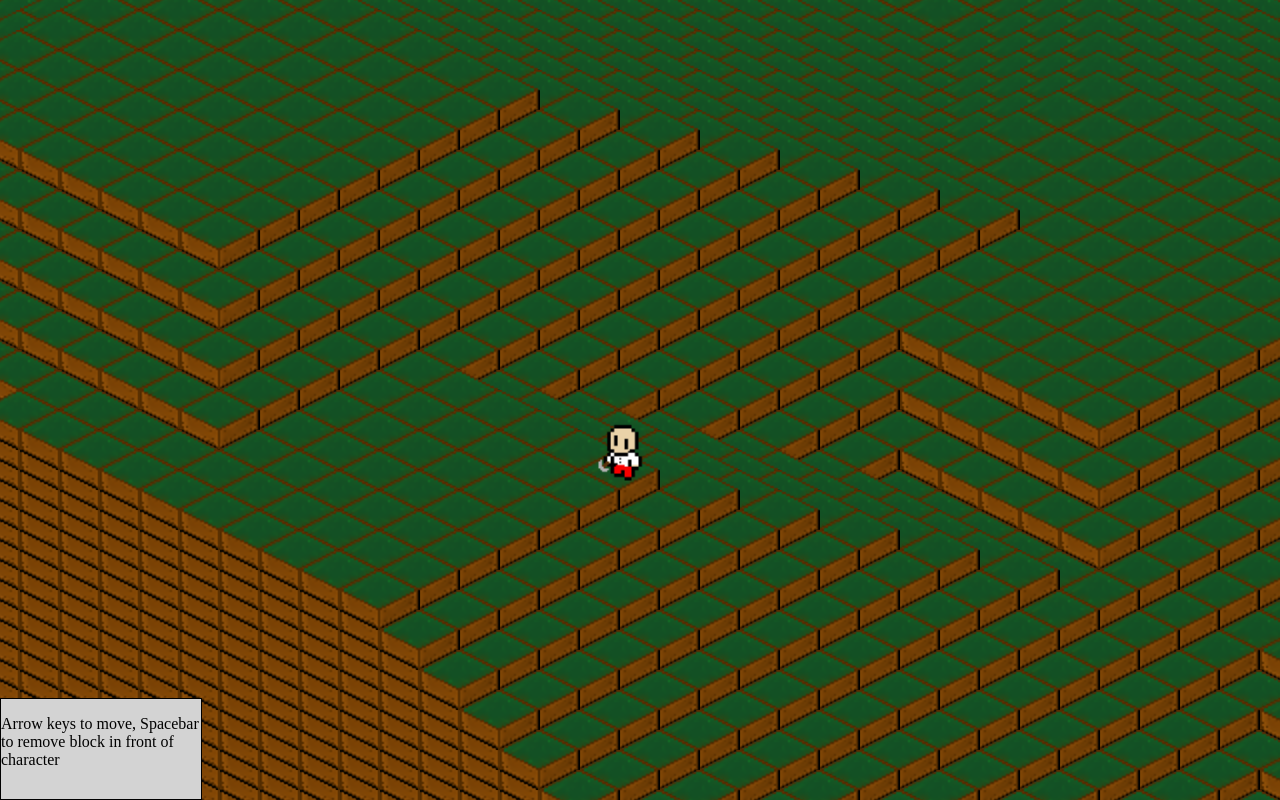
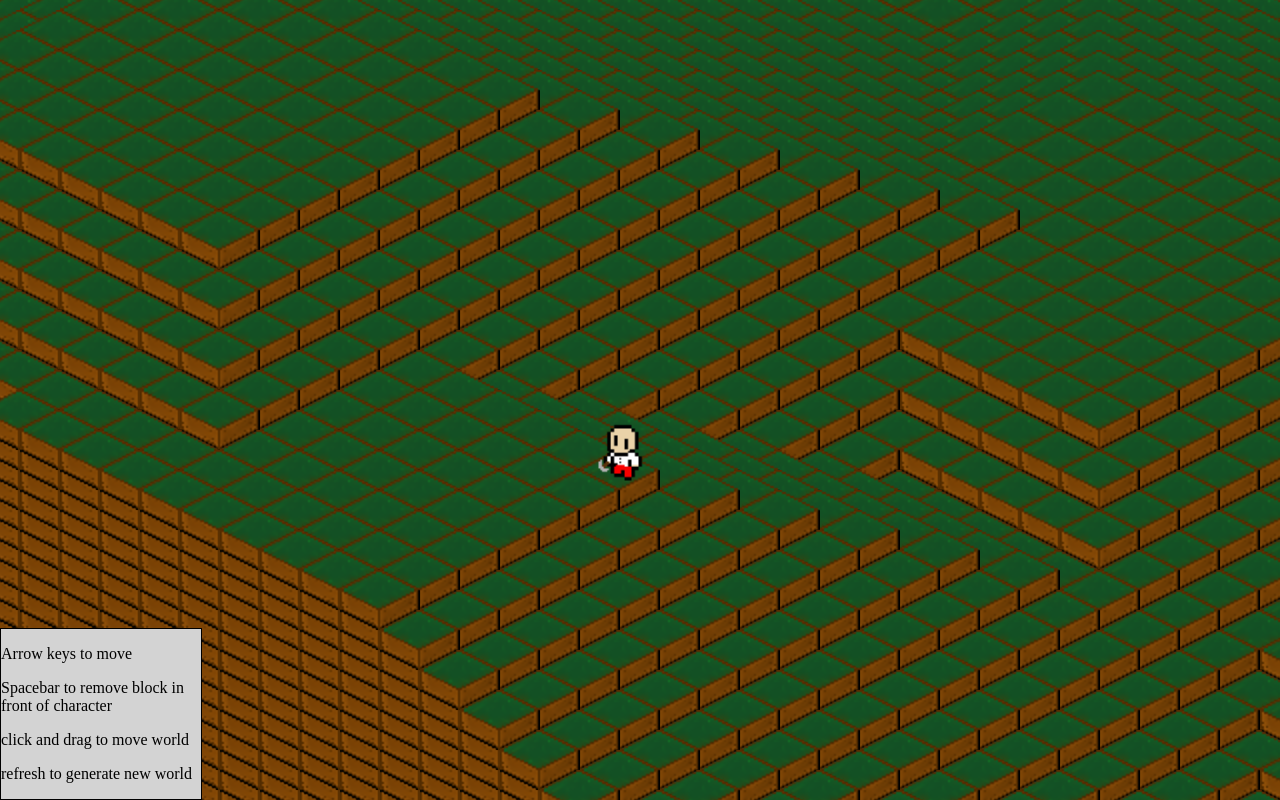
Before and after one commit to RKJuve/ez-img-iso, a website: page public/index.html in a window 1280 px wide. Drawn offline with nearby package versions, Linux system fonts and the light colour scheme.

Commit message:
controls again

```diff
--- a/public/index.html
+++ b/public/index.html
@@ -34,7 +34,10 @@
 		</div>
 
 		<div id="controls">
-			<p>Arrow keys to move, Spacebar to remove block in front of character</p>
+			<p>Arrow keys to move</p>
+			<p>Spacebar to remove block in front of character</p>
+			<p>click and drag to move world</p>
+			<p>refresh to generate new world</p>
 		</div>
 	</body>
 	<!-- js after page ready -->
--- a/public/main.css
+++ b/public/main.css
@@ -20,7 +20,7 @@ html, body {
 	left: 0px;
 	bottom: 0px;
 	width: 200px;
-	height: 100px;
+	height: auto;
 	border: 1px black solid;
 	z-index: 777777;
 	background-color: lightgrey;
```
